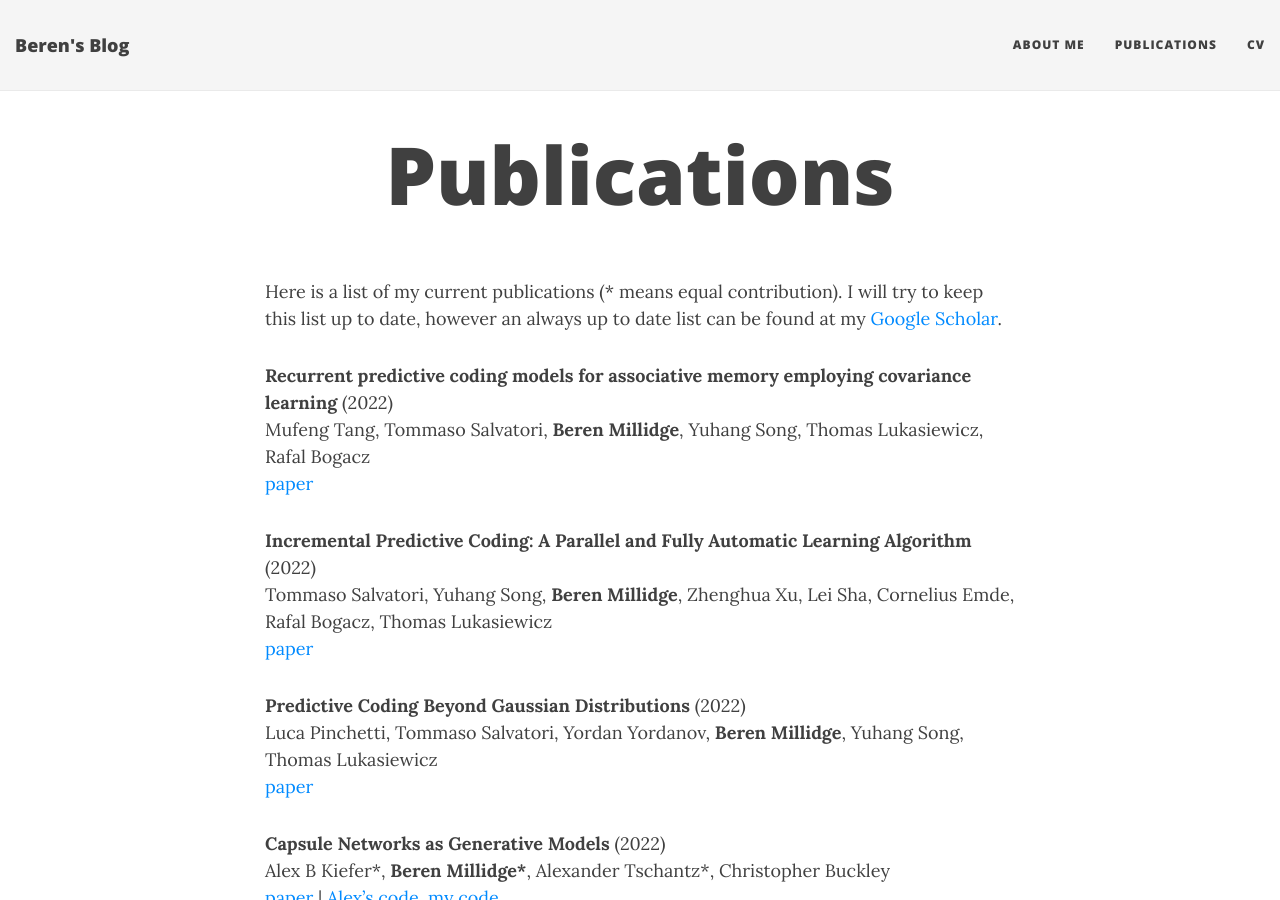
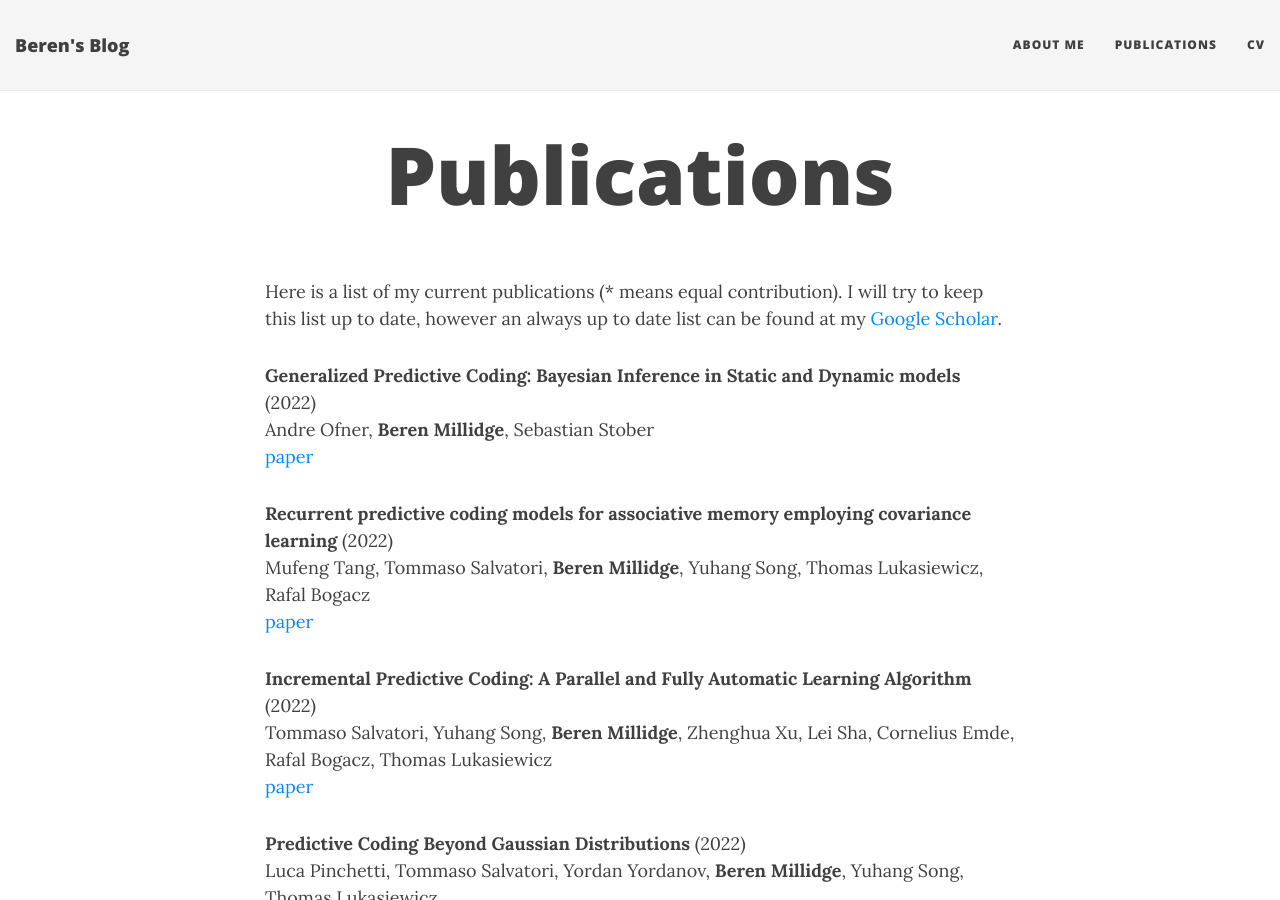
Before and after one commit to BerenMillidge/BerenMillidge.github.io, a Jekyll site: the page built from publications.md, in a window 1280 px wide and 900 px high. Built offline with Jekyll 4.4.1, drawn with Linux system fonts in a browser that asks for light colours; nearby versions of some CDN libraries.

Commit message:
added Andre Ofner's paper

```diff
--- a/publications.md
+++ b/publications.md
@@ -4,6 +4,8 @@ title: Publications
 ---
 
 Here is a list of my current publications (* means equal contribution). I will try to keep this list up to date, however an always up to date list can be found at my [Google Scholar](https://scholar.google.com/citations?user=3GGkFTkAAAAJ&hl=en&oi=ao).
+
+**Generalized Predictive Coding: Bayesian Inference in Static and Dynamic models** (2022) <br /> Andre Ofner, **Beren Millidge**, Sebastian Stober <br /> [paper](https://openreview.net/forum?id=qaT_CByg1X5)
 
 **Recurrent predictive coding models for associative memory employing covariance learning** (2022) <br /> Mufeng Tang, Tommaso Salvatori, **Beren Millidge**, Yuhang Song, Thomas Lukasiewicz, Rafal Bogacz <br /> [paper](https://www.biorxiv.org/content/10.1101/2022.11.09.515747v1.abstract)
 
```
